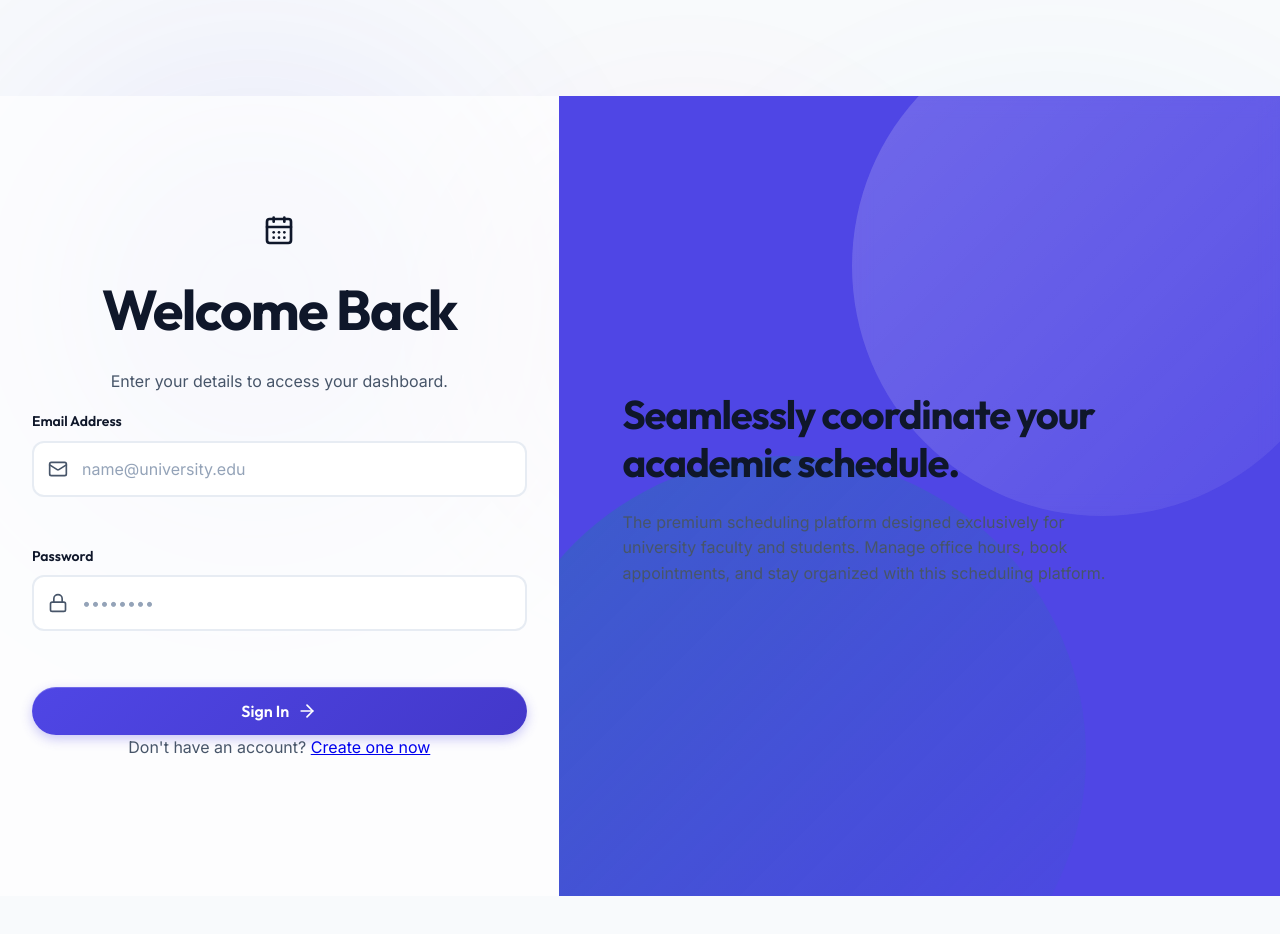
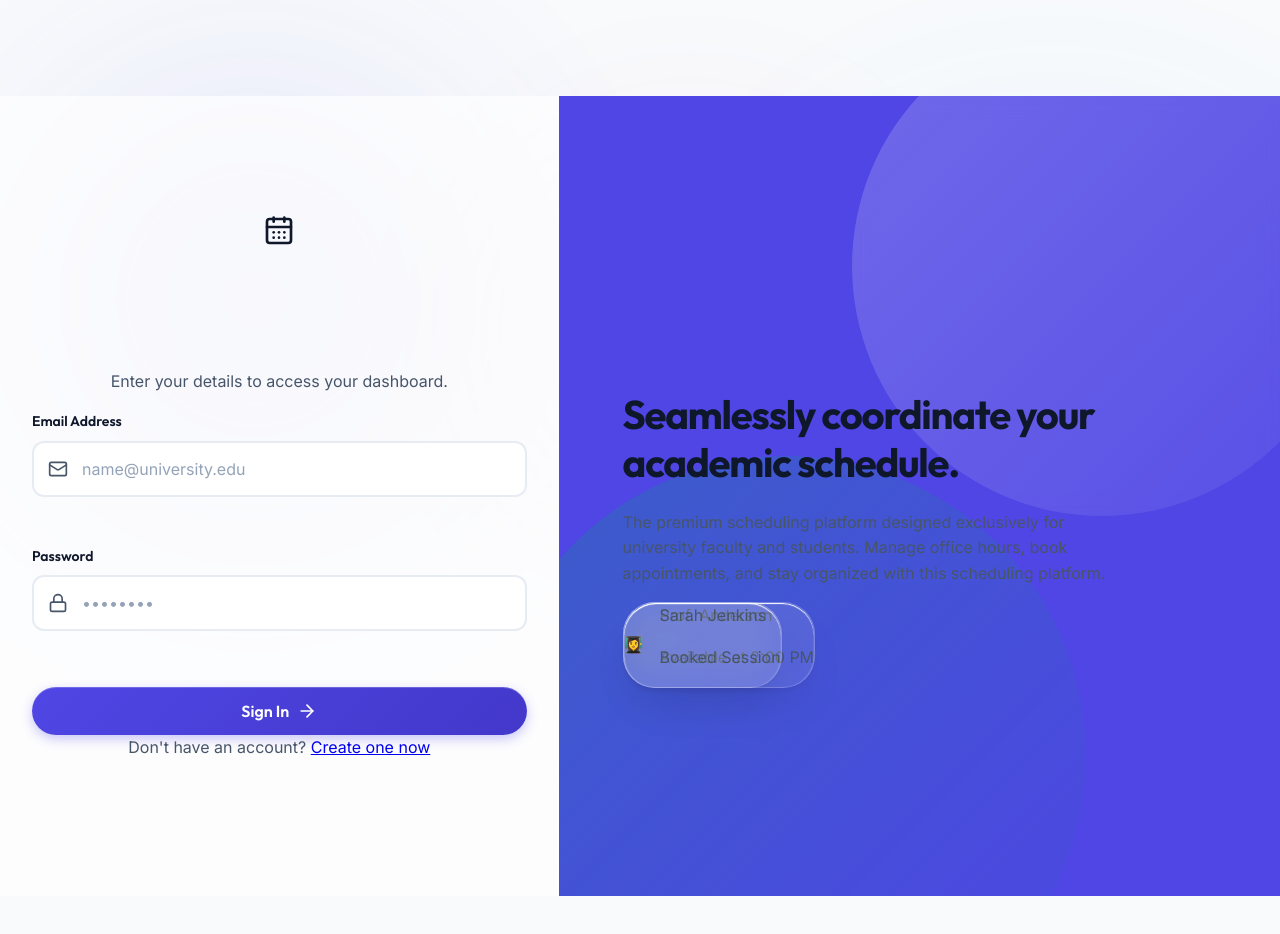
Before and after one commit to Vansh150705/faculty-scheduler, a React (Vite) app in the folder frontend/: page /login in a window 1280 px wide. Shown: the top 934 px of the page. Built offline with nearby package versions, Linux system fonts and the light colour scheme.

Commit message:
login design changed

```diff
--- a/frontend/src/pages/Login.jsx
+++ b/frontend/src/pages/Login.jsx
@@ -35,7 +35,7 @@ const Login = () => {
             <div className="inline-flex items-center justify-center w-16 h-16 rounded-full bg-primary-light text-primary mb-6 shadow-sm">
               <CalendarDays size={32} />
             </div>
-            <h1 className="text-4xl font-extrabold text-text-main tracking-tight">Welcome Back</h1>
+            <h1 className="text-4xl font-extrabold tracking-tight m-0 bg-clip-text text-transparent bg-gradient-to-r from-primary via-indigo-500 to-secondary" style={{ WebkitBackgroundClip: 'text', WebkitTextFillColor: 'transparent', backgroundClip: 'text' }}>Welcome Back</h1>
             <p className="text-text-muted mt-3 text-lg">Enter your details to access your dashboard.</p>
           </div>
 
@@ -99,13 +99,31 @@ const Login = () => {
       <div className="auth-visual-side">
         <div className="shape-1"></div>
         <div className="shape-2"></div>
-        <div className="auth-visual-content animate-slide-up delay-200">
+        <div className="auth-visual-content animate-slide-up delay-200 relative">
           <h2 className="text-white text-5xl font-extrabold mb-6 leading-tight">
             Seamlessly coordinate your academic schedule.
           </h2>
-          <p className="text-primary-light text-xl opacity-90 leading-relaxed">
+          <p className="text-primary-light text-xl opacity-90 leading-relaxed mb-12">
             The premium scheduling platform designed exclusively for university faculty and students. Manage office hours, book appointments, and stay organized with this scheduling platform.
           </p>
+
+          {/* Floating Element 1 - Faculty */}
+          <div className="absolute -right-12 top-0 glass-panel p-4 flex items-center gap-4 animate-bounce hidden lg:flex" style={{ animationDuration: '4s', background: 'rgba(255,255,255,0.1)', borderColor: 'rgba(255,255,255,0.2)' }}>
+            <div className="w-12 h-12 bg-white rounded-full flex items-center justify-center text-2xl shadow-md">👨‍🏫</div>
+            <div>
+              <p className="font-bold text-white text-sm">Prof. Anderson</p>
+              <p className="text-primary-light text-xs">Available at 2:00 PM</p>
+            </div>
+          </div>
+
+          {/* Floating Element 2 - Student */}
+          <div className="absolute -left-8 bottom-0 glass-panel p-4 flex items-center gap-4 animate-bounce hidden lg:flex" style={{ animationDuration: '5s', animationDelay: '1s', background: 'rgba(255,255,255,0.1)', borderColor: 'rgba(255,255,255,0.2)' }}>
+            <div className="w-12 h-12 bg-white rounded-full flex items-center justify-center text-2xl shadow-md">👩‍🎓</div>
+            <div>
+              <p className="font-bold text-white text-sm">Sarah Jenkins</p>
+              <p className="text-primary-light text-xs">Booked Session</p>
+            </div>
+          </div>
         </div>
       </div>
     </div>
```
